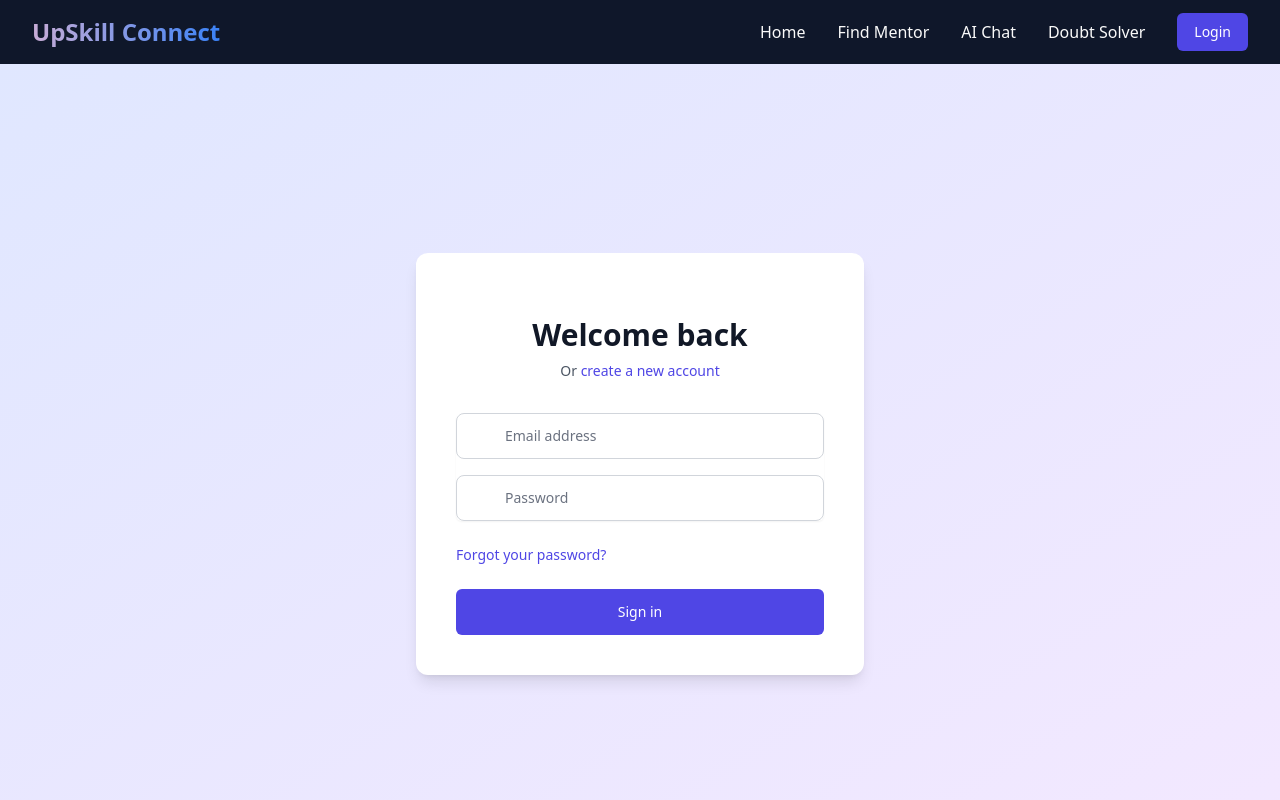
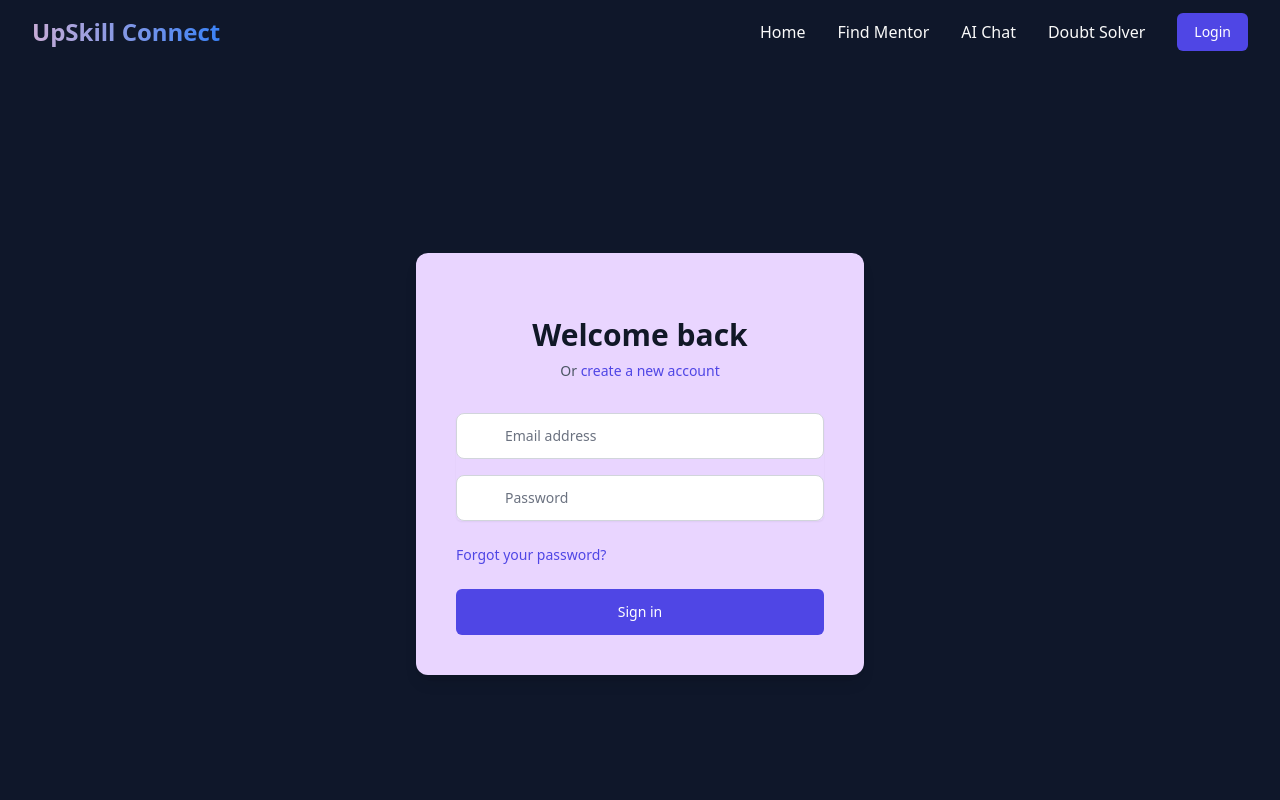
Before and after one commit to Saarthak1234/UpSkill-Connect, a React (Vite) app in the folder Client/: page /login in a window 1280 px wide. Shown: the top 800 px of the page. Built offline with nearby package versions, Linux system fonts and the light colour scheme.

Commit message:
Changing Login and Signup css

```diff
--- a/Client/src/Login/Login.tsx
+++ b/Client/src/Login/Login.tsx
@@ -12,8 +12,8 @@ const Login = () => {
   };
 
   return (
-    <div className="min-h-screen bg-gradient-to-br from-indigo-100 to-purple-100 py-12 px-4 sm:px-6 lg:px-8 flex items-center">
-      <div className="max-w-md w-full mx-auto space-y-8 bg-white p-10 rounded-xl shadow-lg">
+    <div className="min-h-screen  bg-slate-900 py-12 px-4 sm:px-6 lg:px-8 flex items-center">
+      <div className="max-w-md w-full mx-auto space-y-8 bg-purple-200 p-10 rounded-xl shadow-lg">
         <div>
           <h2 className="mt-6 text-center text-3xl font-extrabold text-gray-900">
             Welcome back
--- a/Client/src/SignUp/SignUp.tsx
+++ b/Client/src/SignUp/SignUp.tsx
@@ -16,8 +16,8 @@ const Signup = () => {
   };
 
   return (
-    <div className="min-h-screen bg-gradient-to-br from-indigo-100 to-purple-100 py-12 px-4 sm:px-6 lg:px-8 flex items-center">
-      <div className="max-w-md w-full mx-auto space-y-8 bg-white p-10 rounded-xl shadow-lg">
+    <div className="min-h-screen bg-slate-900 py-12 px-4 sm:px-6 lg:px-8 flex items-center">
+      <div className="max-w-md w-full mx-auto space-y-8 bg-purple-200 p-10 rounded-xl shadow-lg">
         <div>
           <h2 className="mt-6 text-center text-3xl font-extrabold text-gray-900">
             Create your account
```
